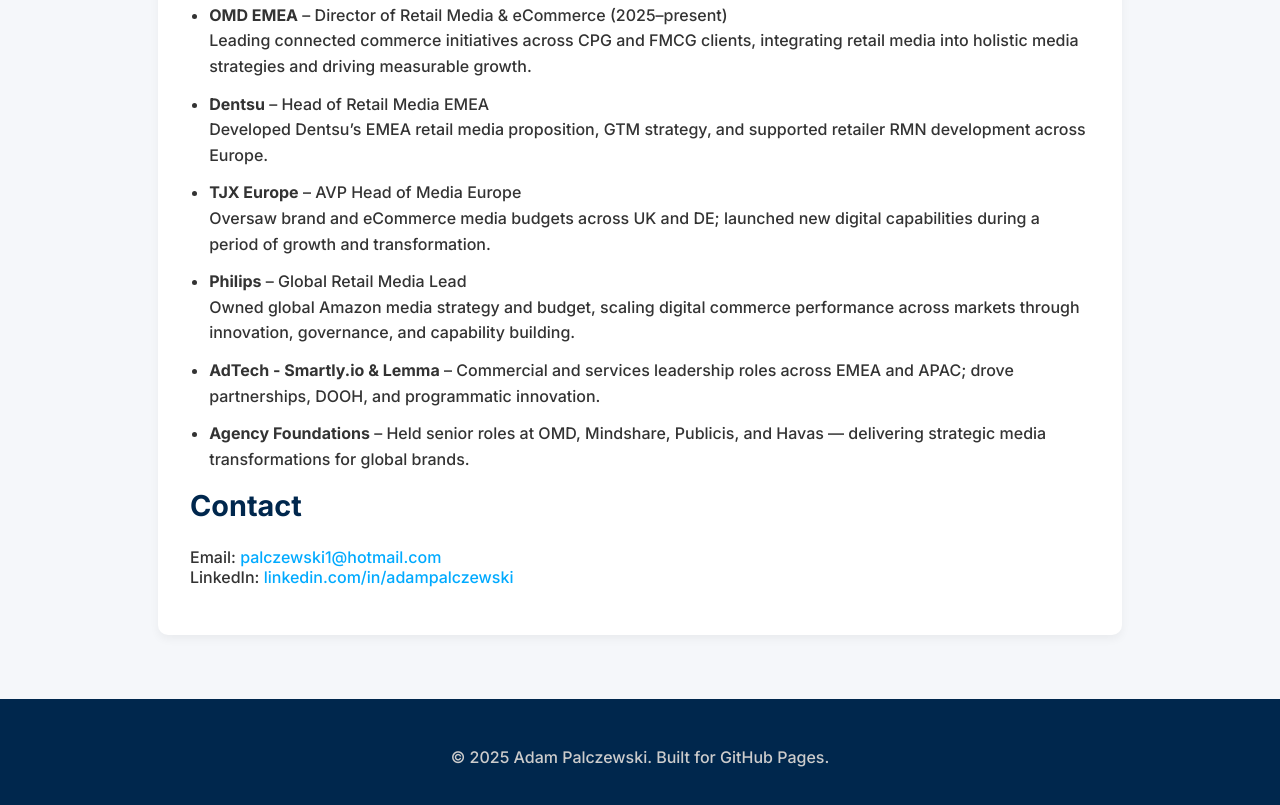
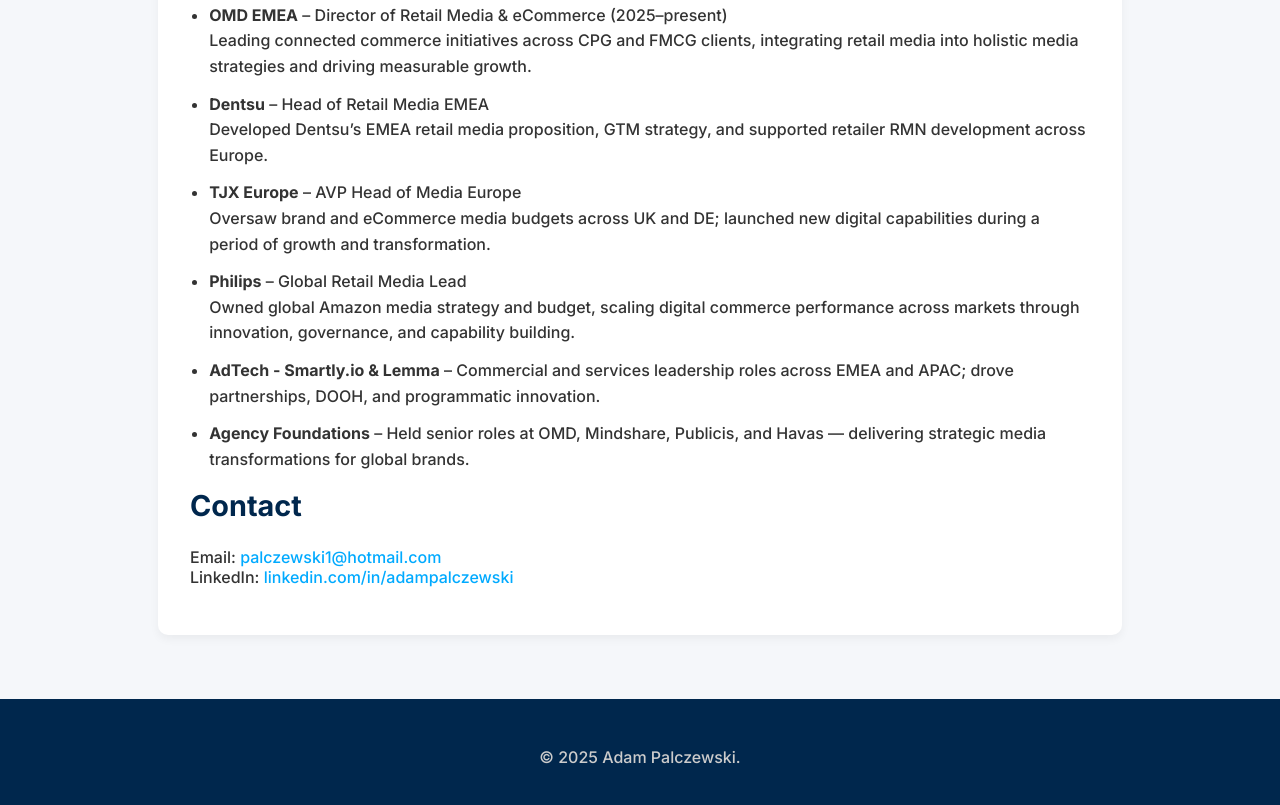
Before and after one commit to adampalczewski/adampalczewski.github.io, a plain HTML site: page index.html in a window 1280 px wide. Shown: the part 432-1237 px from the top of the page. Drawn offline with Linux system fonts and the light colour scheme.

Commit message:
Update index.html

```diff
--- a/index.html
+++ b/index.html
@@ -94,7 +94,7 @@
   </main>
 
   <footer>
-    <p>&copy; 2025 Adam Palczewski. Built for GitHub Pages.</p>
+    <p>&copy; 2025 Adam Palczewski. </p>
   </footer>
 </body>
 </html>
```
